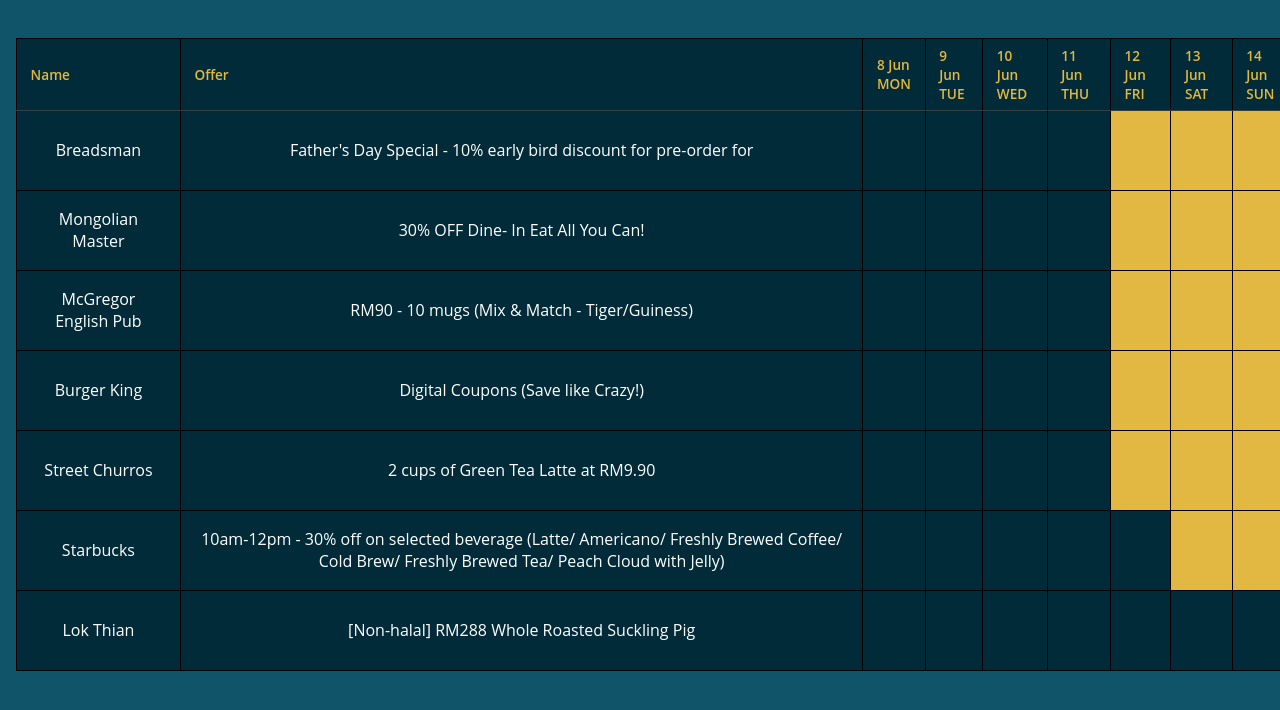
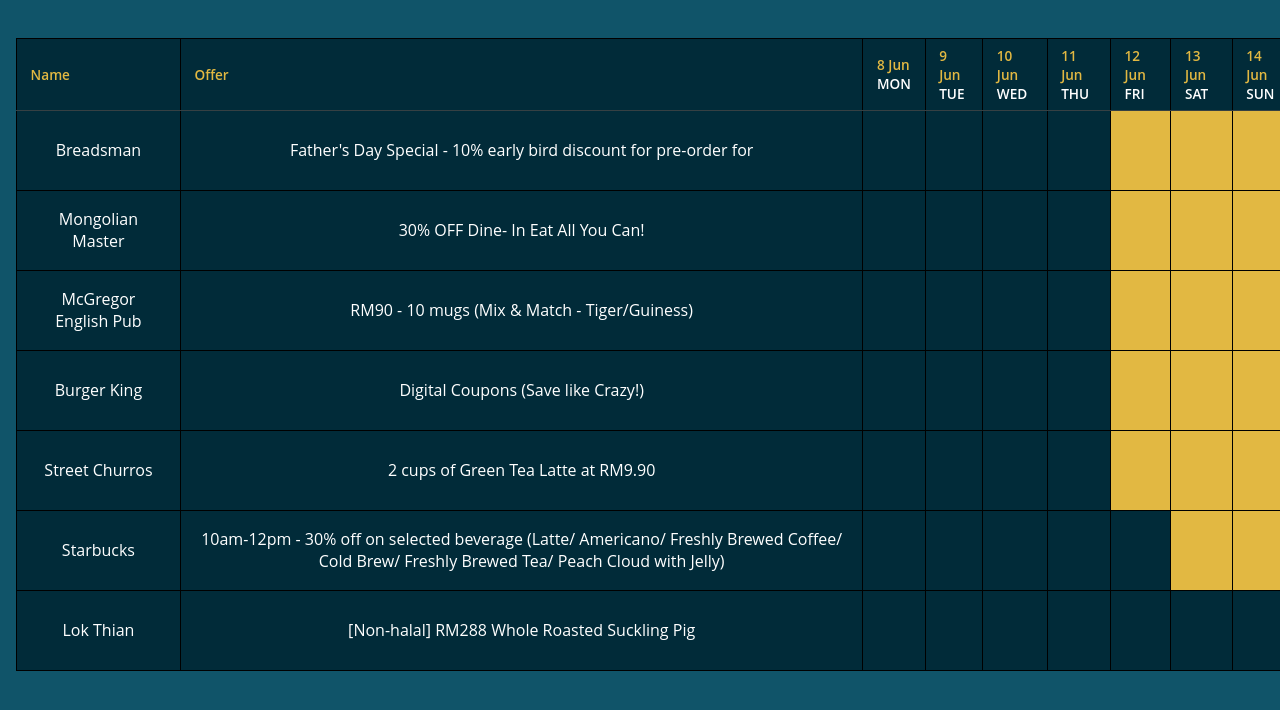
Before and after one commit to cydestiny/foodschedule, a Jekyll site: the page built from index.html, in a window 1280 px wide. Shown: the top 710 px of the page. Built offline with Jekyll 4.4.1, drawn with Linux system fonts in a browser that asks for light colours.

Commit message:
table format

```diff
--- a/assets/css/main.css
+++ b/assets/css/main.css
@@ -54,6 +54,7 @@ table {
   border-collapse: collapse;
   margin: 1em;
 }
+
 th {
   border-bottom: 1px solid #364043;
   color: #E2B842;
@@ -76,3 +77,7 @@ tbody tr {
 tbody tr:hover {
   background: #014055;
 }
+
+#days {
+    color: #fff;
+}
```
Also changed, not shown: 2 other files.
